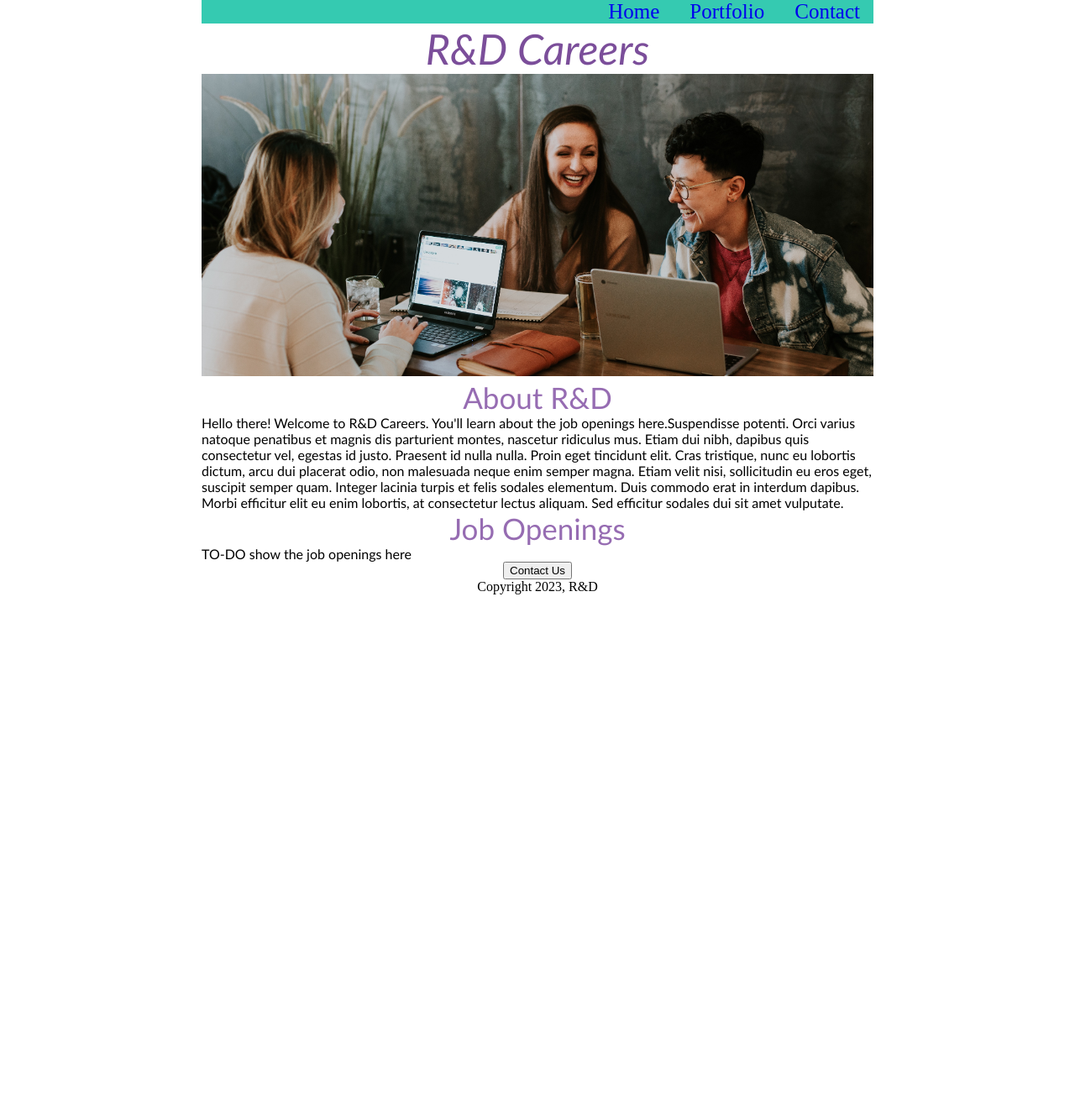
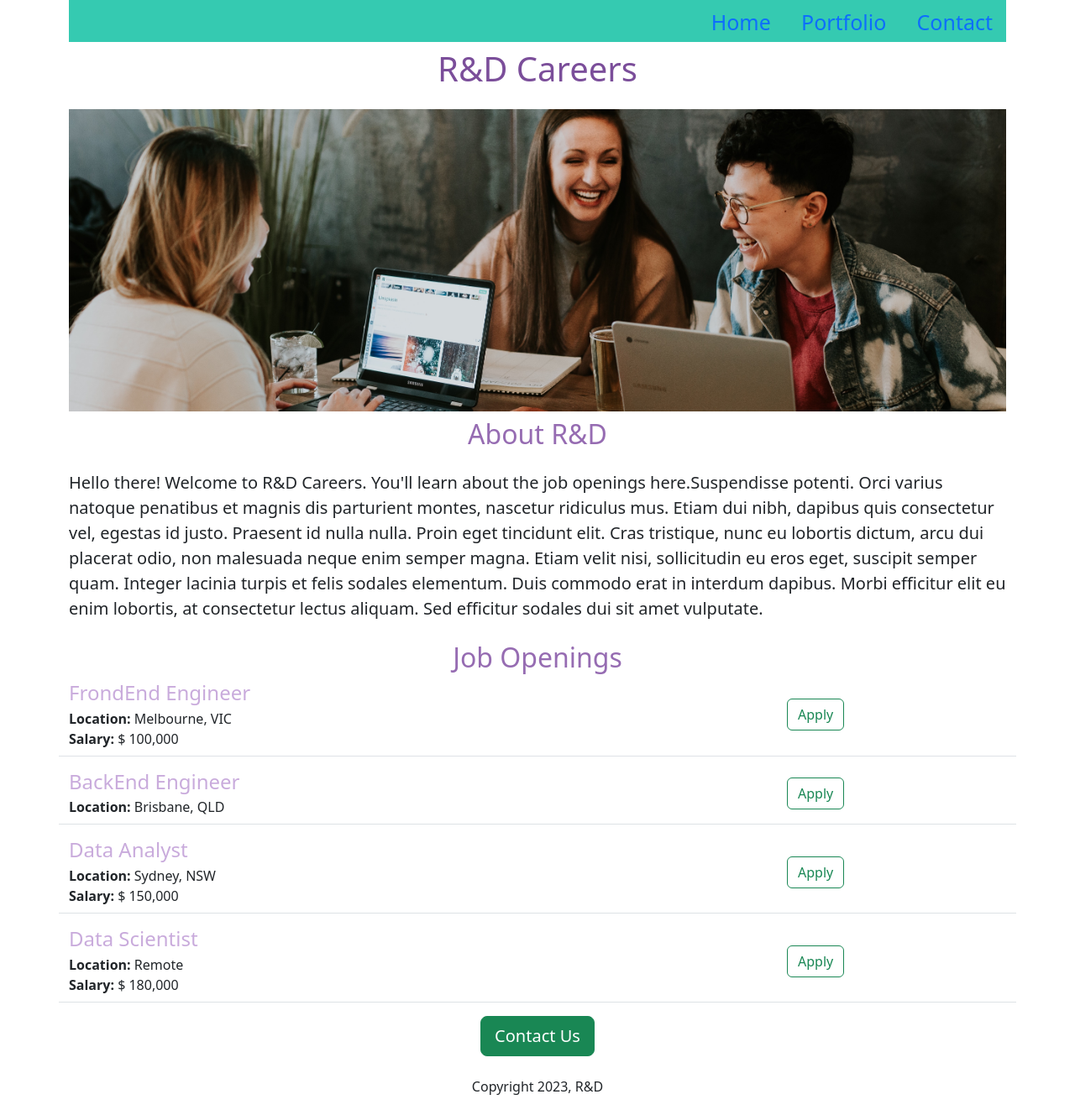
Before and after one commit to mounicamanthena/r-d-careers-v2, a Flask app: page / in a window 1280 px wide. Shown: the whole page at 84% size. Before the commit the page ends 708 px from the top, so only its background shows below. Run offline with Flask 2, Linux system fonts and the light colour scheme.

Commit message:
Added dynamic data and API route

```diff
--- a/main.py
+++ b/main.py
@@ -1,12 +1,43 @@
-from flask import Flask, render_template
+from flask import Flask, render_template, jsonify
 
 app = Flask(__name__)
 
+JOBS = [
+  {
+    'id': 1 ,
+    'title': "FrondEnd Engineer",
+    'location': "Melbourne, VIC",
+    'salary': "$ 100,000",
+  },
+  {
+    'id': 2,
+    'title': "BackEnd Engineer",
+    'location': "Brisbane, QLD",
+
+  },
+  {
+    'id': 3,
+    'title': "Data Analyst",
+    'location': "Sydney, NSW",
+    'salary': "$ 150,000",
+  },
+  {
+    'id': 4,
+    'title': "Data Scientist",
+    'location': "Remote",
+    'salary': "$ 180,000",
+  }
+]
+
 @app.route("/")
 def hello_world():
-  return render_template('home.html')
+  return render_template('home.html', jobs = JOBS, company_name = 'R&D')
 
-print(__name__)
+@app.route("/api/jobs")
+def hello_r_d():
+  return jsonify(JOBS)
+
+#print(__name__)
 
 if __name__ == "__main__" :
     app.run(host='0.0.0.0', debug=True)
--- a/templates/home.html
+++ b/templates/home.html
@@ -1,84 +1,62 @@
 <!DOCTYPE  html>
 <html>
   <head>
+    <meta name="viewport" content="width=device-width, initial-scale=1, maximum-scale=1, user-scalable=no">
+    <link href="https://cdn.jsdelivr.net/npm/bootstrap@5.3.0-alpha3/dist/css/bootstrap.min.css" rel="stylesheet" integrity="sha384-KK94CHFLLe+nY2dmCWGMq91rCGa5gtU4mk92HdvYe+M/SXH301p5ILy+dN9+nJOZ" crossorigin="anonymous">
     <style>
-      *{
-        margin: 0 ;
+      #banner{
+        height: 360px;
+        width: 100%;
+        object-fit: cover;
       }
-       #container{
-         margin: 0 auto 0 auto;
-         max-width: 800px;
-      }
-      #topnav {
+      #nav {
         overflow: hidden;
         background-color: #35CAB1;
+        height: 50px;
+
       }
-      #topnav-right{
-         float:right;
-      }
-      #topnav a {
+      #nav a {
         color: gb(123,78,154);
         text-align: center;
         padding: 14px 16px;
         text-decoration: none;
         font-size: 25px;
       }
-      #topnav a:hover {
+      #nav a:hover {
         color: #ff66b2;
       }
+      h1{ color: rgb(123,78,154);}
+      h2{  color: #966CB2;}
 
-      h1{
-        font-size: 50px;
-        font-family: Gill Sans;
-        font-weight: normal;
-        font-style: italic;
-        text-align: center;
-        color: rgb(123,78,154);
-        margin: 0px;
-      }
-      h2{
-        font-size: 35px;
-        font-family: Gill Sans;
-        font-weight: normal;
-        text-align: center;
-         color: #966CB2;
-      }
-
-      #banner{
-        width: 100%;
-        height: 360px;
-        object-fit: cover;
-      }
-      .bodytext{
-         font-family: Gill Sans;
-         color: rgb(0,0,0);
-      }
     </style>
 
     <title>R&D Careers</title>
   </head>
 
   <body>
-    <div id = "container">
+    <div class="container">
 
-      <div id ="topnav" >
-        <div id ="topnav-right">
-            <a class="active" href="#home">Home</a>
-            <a href="#portfolio">Portfolio</a>
-            <a href="#contact">Contact</a>
-        </div>
+          <nav class="justify-content-end navbar" id="nav">
+            <div class="nav-menu">
+              <a class="active" href="#home">Home</a>
+              <a href="#portfolio">Portfolio</a>
+              <a href="#contact">Contact</a>
+            </div>
+          </nav>
+        <h1 class="text-center mt-2 mb-4">{{company_name}} Careers</h1>
+
+      <img class="img-fluid" id="banner" src="https://r-d-careers.mounicamanthena.repl.co/static/banner.jpg" >
+      <h2 class="text-center mt-2 mb-4">About {{company_name}} </h2>
+      <p class="lead">Hello there! Welcome to R&D Careers. You'll learn about the job openings here.Suspendisse potenti. Orci varius natoque penatibus et magnis dis parturient montes, nascetur ridiculus mus. Etiam dui nibh, dapibus quis consectetur vel, egestas id justo. Praesent id nulla nulla. Proin eget tincidunt elit. Cras tristique, nunc eu lobortis dictum, arcu dui placerat odio, non malesuada neque enim semper magna. Etiam velit nisi, sollicitudin eu eros eget, suscipit semper quam. Integer lacinia turpis et felis sodales elementum. Duis commodo erat in interdum dapibus. Morbi efficitur elit eu enim lobortis, at consectetur lectus aliquam. Sed efficitur sodales dui sit amet vulputate.</p>
+      <h2 class="text-center mt-2 mt-4">Job Openings</h2>
+      <div>
+        {% for job in jobs %}
+          {% include 'jobitem.html' %}
+        {% endfor %}
       </div>
-
-        <h1>R&D Careers</h1>
-
-      <img id="banner" src="https://r-d-careers.mounicamanthena.repl.co/static/banner.jpg" >
-      <h2>About R&D </h2>
-      <p class="bodytext">Hello there! Welcome to R&D Careers. You'll learn about the job openings here.Suspendisse potenti. Orci varius natoque penatibus et magnis dis parturient montes, nascetur ridiculus mus. Etiam dui nibh, dapibus quis consectetur vel, egestas id justo. Praesent id nulla nulla. Proin eget tincidunt elit. Cras tristique, nunc eu lobortis dictum, arcu dui placerat odio, non malesuada neque enim semper magna. Etiam velit nisi, sollicitudin eu eros eget, suscipit semper quam. Integer lacinia turpis et felis sodales elementum. Duis commodo erat in interdum dapibus. Morbi efficitur elit eu enim lobortis, at consectetur lectus aliquam. Sed efficitur sodales dui sit amet vulputate.</p>
-      <h2>Job Openings</h2>
-      <p class="bodytext">TO-DO show the job openings here</p>
-      <div style = "text-align:center;">
-        <button >Contact Us</button>
-        <p>Copyright 2023, R&D</p>
+      <div class="text-center">
+        <button class="btn btn-success btn-lg">Contact Us</button>
+        <p class="mt-4">Copyright 2023, R&D</p>
       </div>
 
     </div>
--- /dev/null
+++ b/templates/jobitem.html
@@ -0,0 +1,21 @@
+<div class="border-bottom row" style="margin-bottom:16px; padding-bottom:8px">
+  <div class="col-9">
+        <div>
+            <h4 style = "margin-bottom:4px; color: #C9ABDC;">
+              {{job['title']}}
+            </h4>
+        </div>
+        <div>
+            <b>Location: </b>{{job['location']}}
+        </div>
+
+        {% if 'salary' in job %}
+        <div>
+            <b>Salary: </b>{{job['salary']}}
+        </div>
+        {% endif %}
+  </div>
+  <div class="col-3 align-self-center ">
+    <button type="button" class="btn btn-outline-success float:right">Apply</button>
+  </div>
+</div>
```
